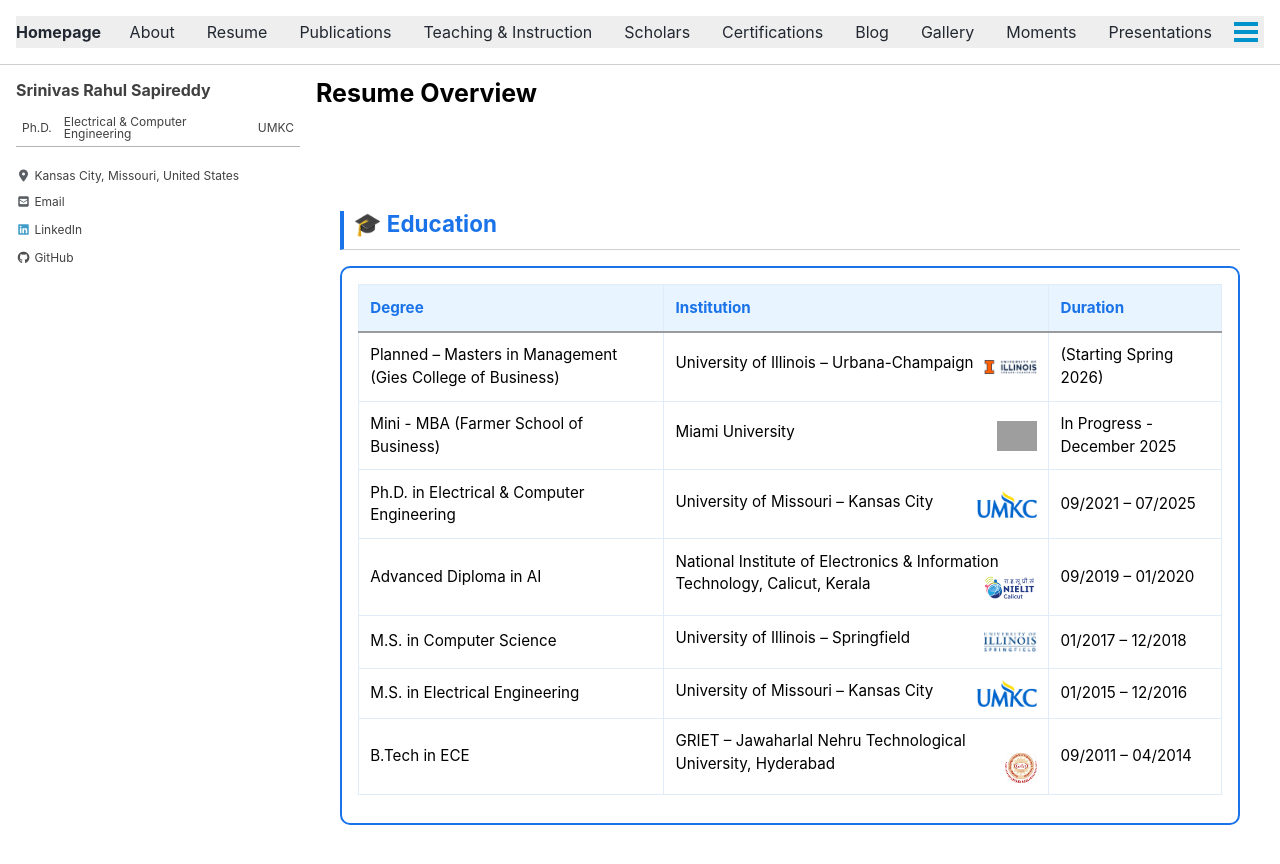
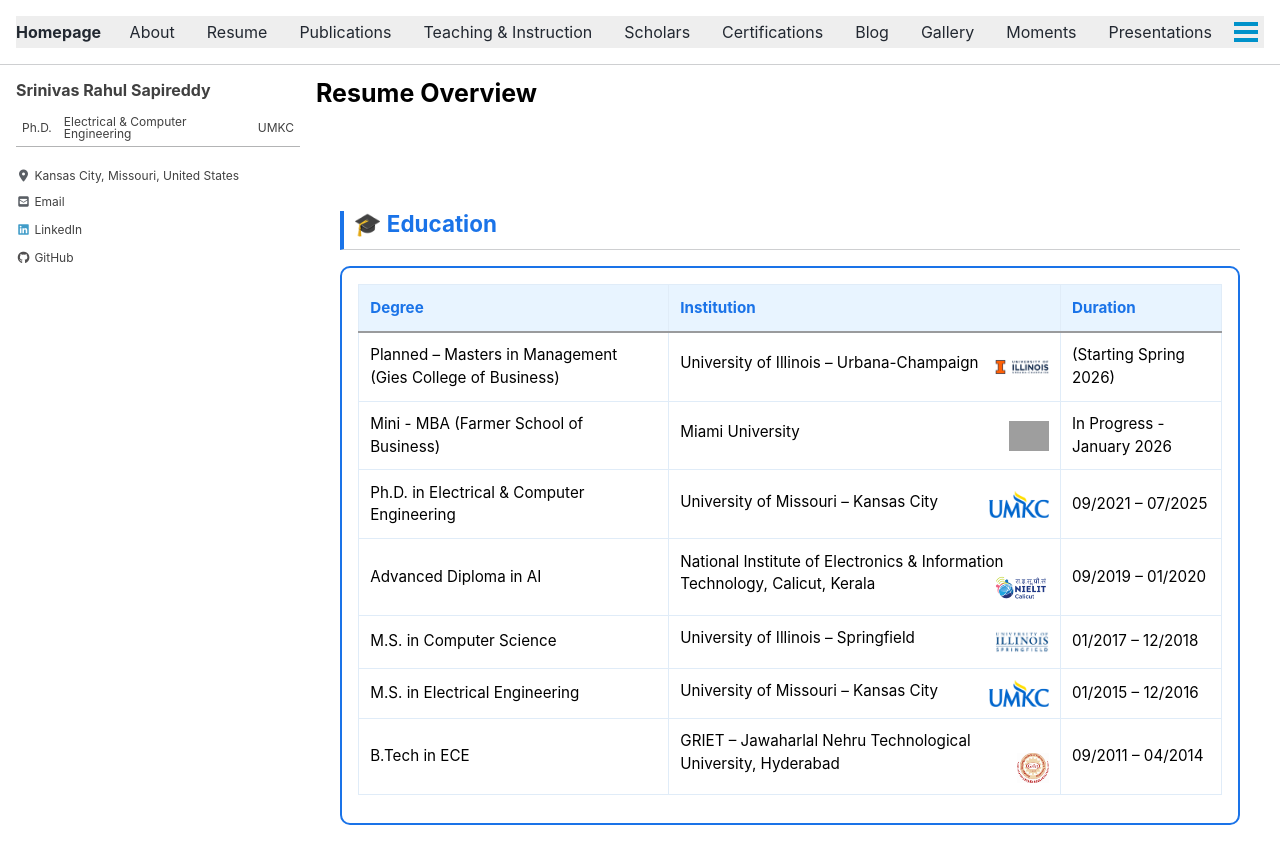
Before and after one commit to srsapireddy/srsapireddy.github.io, a Jekyll site: the page built from _pages/resume.md, in a window 1280 px wide and 900 px high. Shown: the top 864 px of the window. Built offline with Jekyll 4.4.1, drawn with Linux system fonts in a browser that asks for light colours; cached includes are drawn as plain includes; nearby versions of some CDN libraries; grey boxes are pictures that could not be loaded.

Commit message:
Update resume.md

```diff
--- a/_pages/resume.md
+++ b/_pages/resume.md
@@ -97,7 +97,7 @@
 <tr><td>Mini - MBA (Farmer School of Business)
 </td><td>Miami University
 <img src="/images/miami.png" alt="Miami Logo" class="logo">
-</td><td>In Progress - December 2025</td></tr>
+</td><td>In Progress - January 2026</td></tr>
 <tr><td>Ph.D. in Electrical & Computer Engineering</td><td>University of Missouri – Kansas City
 <img src="/images/UMKC.png" alt="UMKC Logo" class="logo">
 </td><td>09/2021 – 07/2025</td></tr>
```
